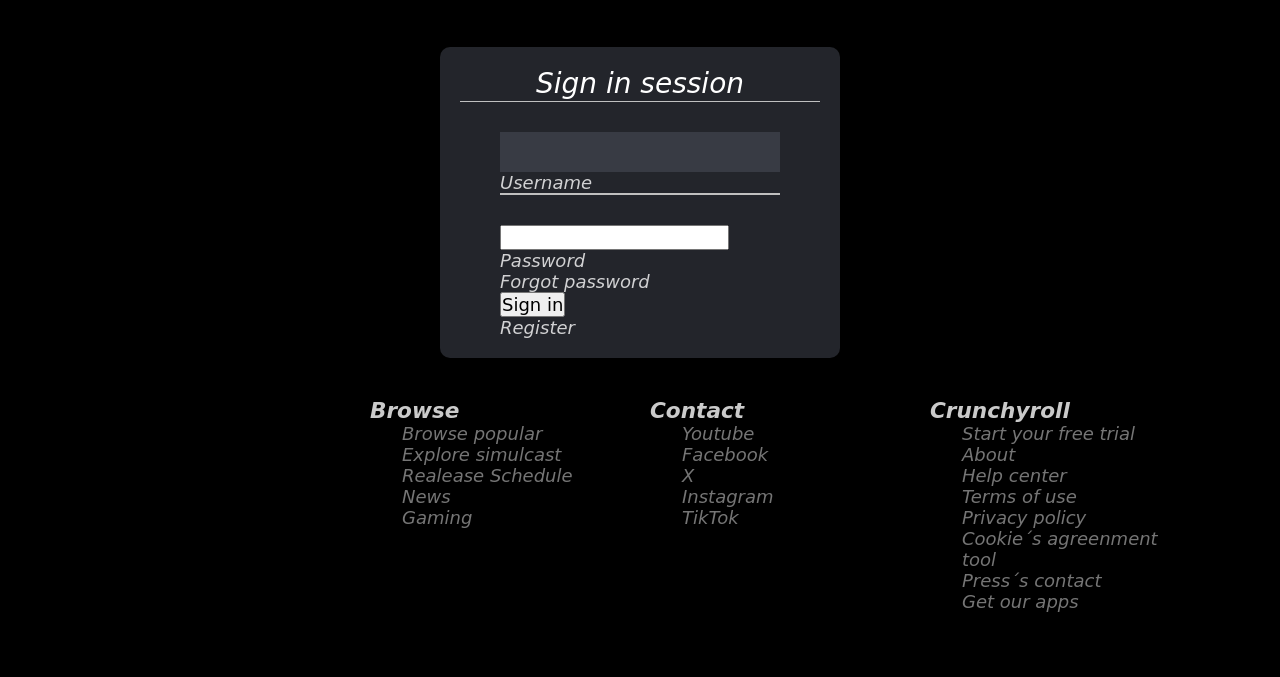
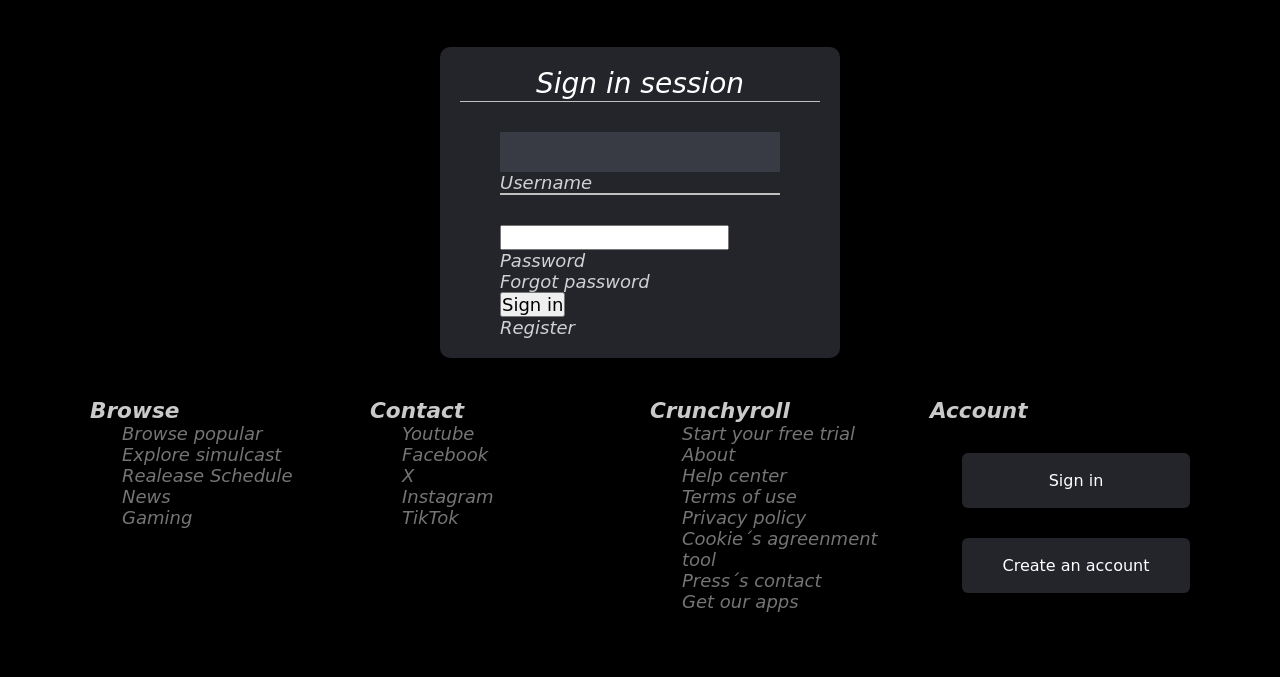
Before and after one commit to ChristianCarabes/JavaScript_project, a website: page pages/sign.html in a window 1280 px wide. Shown: the part 123-800 px from the top of the page. Drawn offline with nearby package versions, Linux system fonts and the light colour scheme; a web font is replaced by a local one.

Commit message:
entrega final 1.1

```diff
--- a/pages/sign.html
+++ b/pages/sign.html
@@ -82,7 +82,7 @@
 
     <!--Footer-->
     <footer class="footer">
-        <div class="division-de-pie"></div>
+
         <div class="division-de-pie">
             <div class="division-de-pie-2">Browse</div>
             <ul>
@@ -121,10 +121,12 @@
         <div class="division-de-pie">
             <div class="division-de-pie-2">Account</div>
             <ul>
-                <li>Sign in</li>
-                <li>Create an account</li>
+                <li><a href="../pages/sign.html"><button>Sign in</button></a></li>
+                <li><a href="../pages/registration.html"><button>Create an account</button></a></li>
             </ul>
         </div>
+
+
 
 
     </footer>
```
Also changed, not shown: pages/registration.html (+6 -4 lines), pages/saved.html (+6 -4 lines), pages/watch.html (+5 -3 lines).
